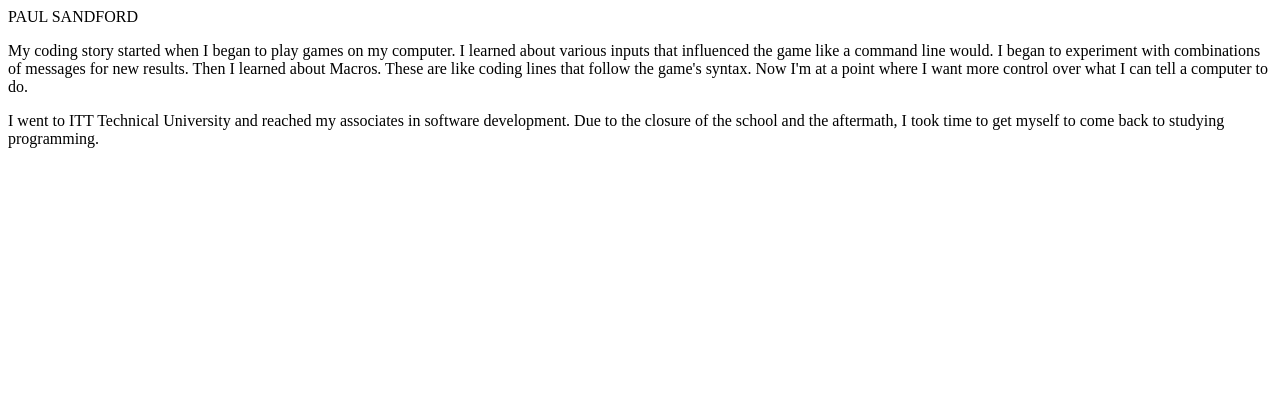
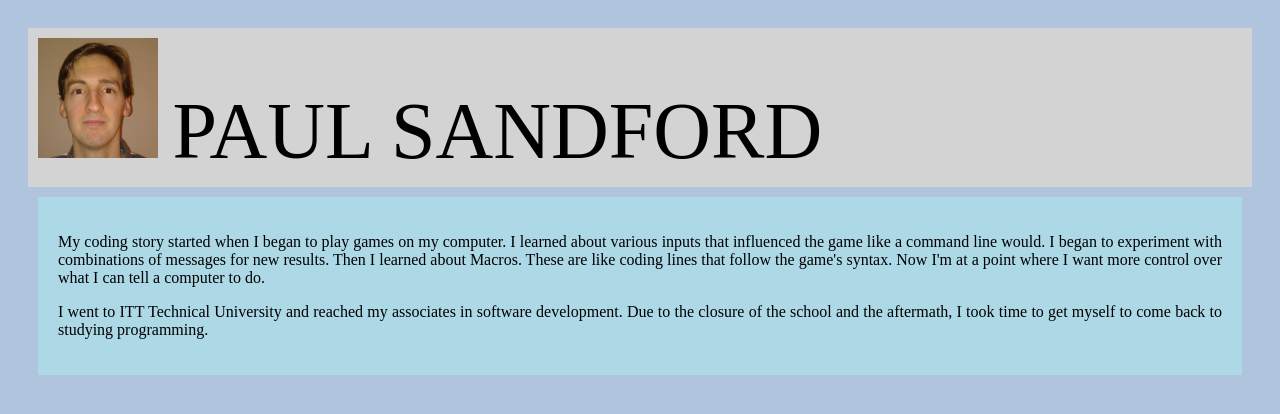
Before and after one commit to PaulSandford/html-me-something, a plain HTML site: page index.html in a window 1280 px wide. Drawn offline with Linux system fonts and the light colour scheme.

Commit message:
Header set up and coloring

```diff
--- a/index.html
+++ b/index.html
@@ -2,10 +2,13 @@
 <html>
     <head>
         <title>html-me-something</title>
-        <link rel="stylesheet" href="">
+        <link rel="stylesheet" href="styles.css">
     </head>
     <body>
-       <header>PAUL SANDFORD</header>
+        <header>
+        <img id="profile" src="images/profile.jpg">
+        <span class="title">PAUL SANDFORD</span>
+        </header>
         <main>
             <article id="about">
                 <p>My coding story started when I began to play games on my computer. I learned about various inputs that
--- a/styles.css
+++ b/styles.css
@@ -1,9 +1,12 @@
 body {
-    padding:10px;
+    padding:20px;
+    background-color:lightsteelblue;
 }
 
 header {
+    background-color: lightgrey;
     padding:10px;
+
 }
 
 main {
@@ -14,12 +17,24 @@ footer {
     padding:10px;
 }
 
+#profile {
+    max-height:10%;
+    max-width:10%;
+    padding: auto;
+    display:inline-block;
+}
 #about {
-    margin:10px;
+    padding:20px;
     background-color:lightblue;
     text-align:justify;
 }
 
+.title {
+    display:inline-block;
+    margin-left:10px;
+    font-size:5em;
+
+}
 .out {
     padding:10px;
 }
```
Also changed, not shown: images/profile.jpg (added), 1 other file.
